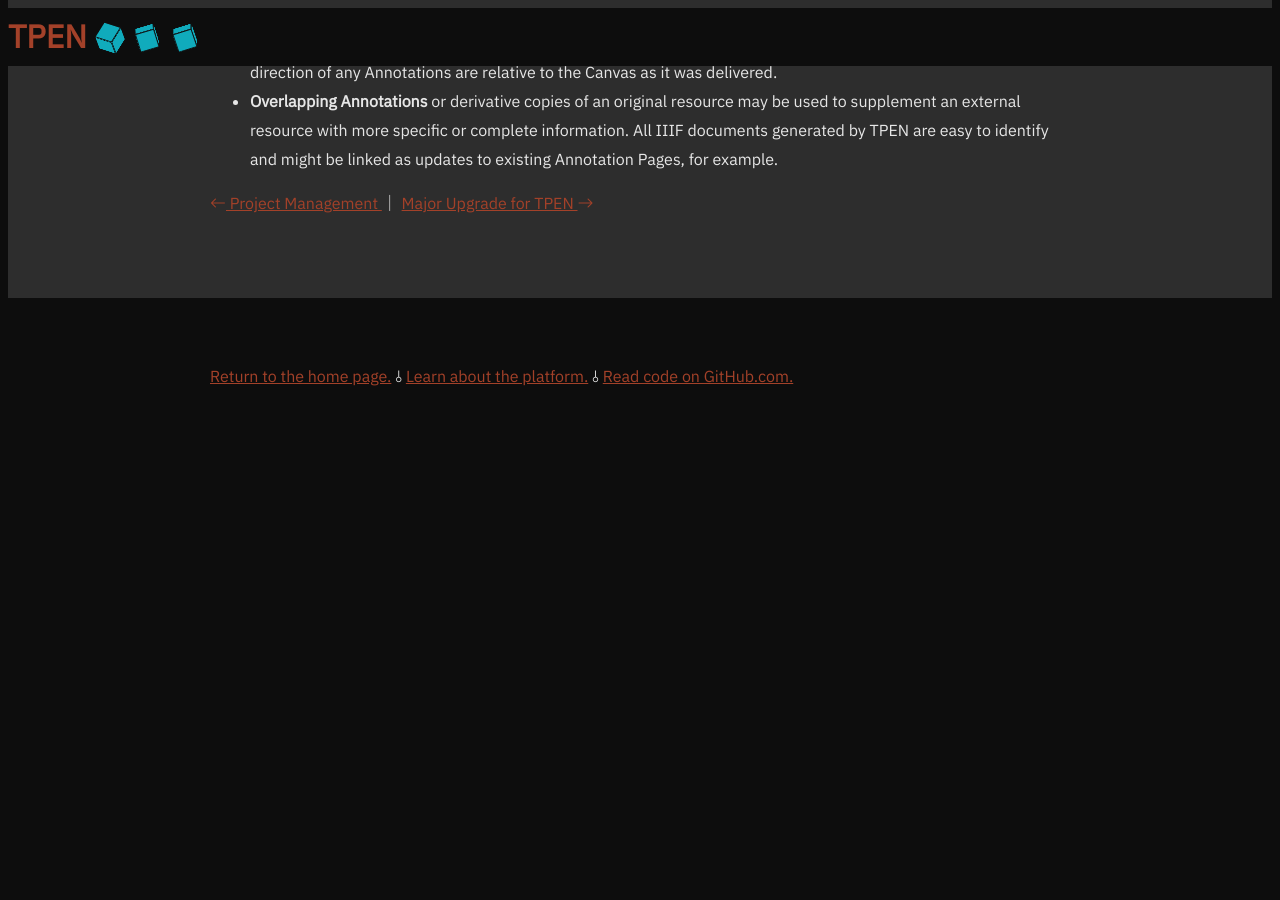
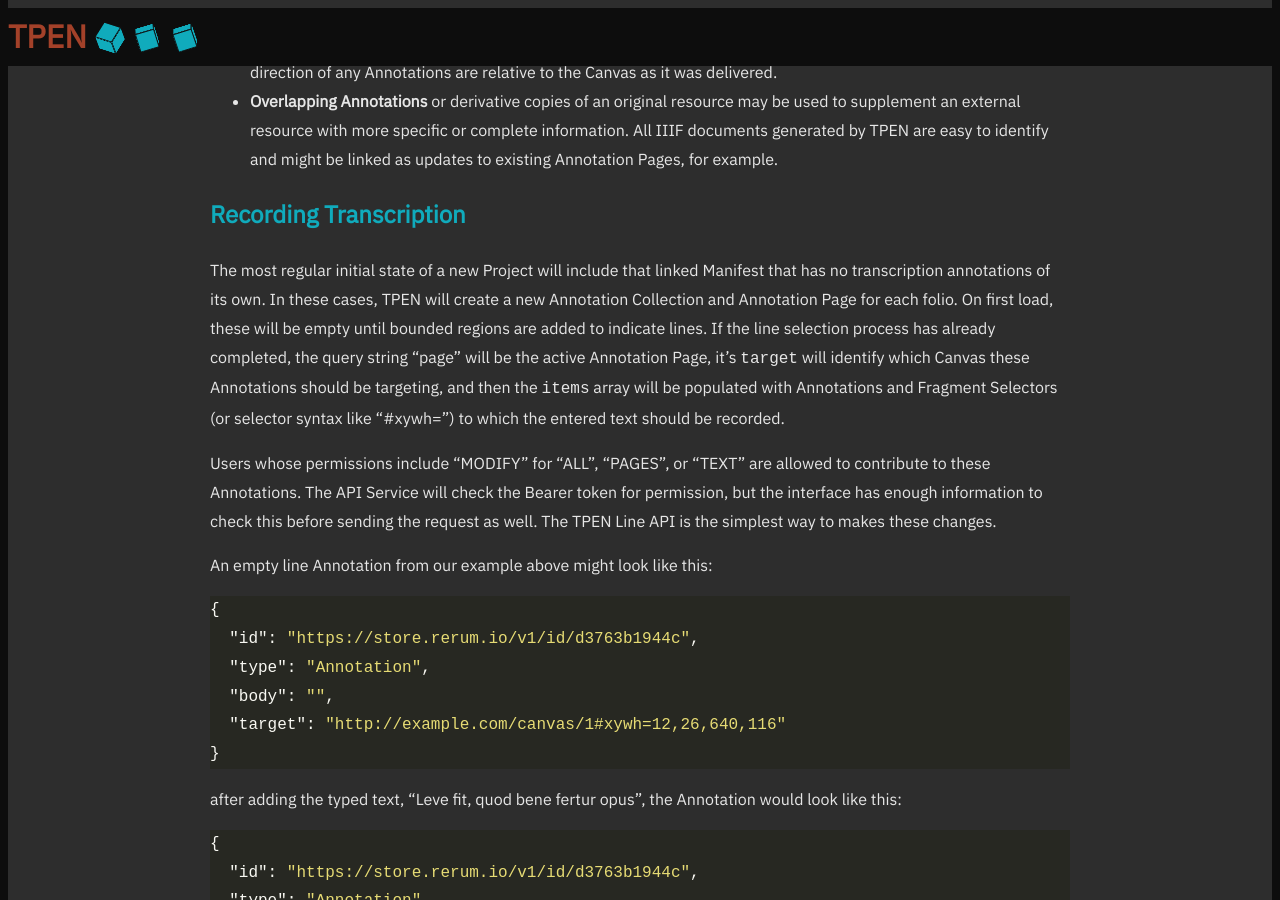
Before and after one commit to CenterForDigitalHumanities/TPEN3, a Jekyll site: the page built from _posts/2024-07-05-developing-transcription-interfaces.md, in a window 1280 px wide and 900 px high, scrolled down 6048 px. Built offline with Jekyll 4.4.1, drawn with Linux system fonts in a browser that asks for light colours; some of the changed text lies outside the part shown.

Commit message:
Update 2024-07-05-developing-transcription-interfaces.md

````diff
--- a/_posts/2024-07-05-developing-transcription-interfaces.md
+++ b/_posts/2024-07-05-developing-transcription-interfaces.md
@@ -150,7 +150,7 @@ Each Annotation Page matches standard usage very closely with the acceptable req
     {
       "id": "https://store.rerum.io/v1/id/d3763b1944c",
       "type": "Annotation",
-      "body": "http://example.net/comment1",
+      "body": "",
       "target": "http://example.com/canvas/1#xywh=12,26,640,116"
     }, ...
   ]
@@ -169,3 +169,58 @@ While the manuscript content belongs to an external resource, there are some way
 * **Canvas Cropping** prefers to set a viewbox around the Annotation Page instead of the full Canvas. To make this work, a simple `#xywh=` suffix on the `target` can set a bounding box for the region, but precise bounding can be accomplished with Fragment Selector resources, if needed.
 * **Canvas Rotation** can be accomplished is several ways, if the source repository hasn't already handled it. The method does not matter unless compatibility with other interfaces is required. Note that the dimensions and direction of any Annotations are relative to the Canvas as it was delivered.
 * **Overlapping Annotations** or derivative copies of an original resource may be used to supplement an external resource with more specific or complete information. All IIIF documents generated by TPEN are easy to identify and might be linked as updates to existing Annotation Pages, for example.
+
+## Recording Transcription
+
+The most regular initial state of a new Project will include that linked Manifest that has no transcription annotations of its own. In these cases, TPEN will create a new Annotation Collection and Annotation Page for each folio. On first load, these will be empty until bounded regions are added to indicate lines. If the line selection process has already completed, the query string "page" will be the active Annotation Page, it's `target` will identify which Canvas these Annotations should be targeting, and then the `items` array will be populated with Annotations and Fragment Selectors (or selector syntax like "#xywh=") to which the entered text should be recorded.
+
+Users whose permissions include "MODIFY" for "ALL", "PAGES", or "TEXT" are allowed to contribute to these Annotations. The API Service will check the Bearer token for permission, but the interface has enough information to check this before sending the request as well. The TPEN Line API is the simplest way to makes these changes.
+
+An empty line Annotation from our example above might look like this:
+
+```json
+{
+  "id": "https://store.rerum.io/v1/id/d3763b1944c",
+  "type": "Annotation",
+  "body": "",
+  "target": "http://example.com/canvas/1#xywh=12,26,640,116"
+}
+```
+
+after adding the typed text, "Leve fit, quod bene fertur opus", the Annotation would look like this:
+
+```json
+{
+  "id": "https://store.rerum.io/v1/id/d3763b1944c",
+  "type": "Annotation",
+  "body": {
+    "type" : "TextualBody",
+    "value" : "Leve fit, quod bene fertur opus",
+    "format" : "text/plain",
+    "language" : "la"
+  },
+  "target": "http://example.com/canvas/1#xywh=12,26,640,116"
+}
+```
+
+Since the only property changing is the `body`, it is safest to simply PATCH the change.
+
+```javascript
+fetch("https://api.t-pen.org/setText/d3763b1944c", {
+  method: "PATCH",
+  headers: {
+    "Content-Type": "application/json",
+    "Authorization": "Bearer <token>"
+  },
+  body: JSON.stringify({
+    "type" : "TextualBody",
+    "value" : "Leve fit, quod bene fertur opus",
+    "format" : "text/plain",
+    "language" : "la"
+  })
+})
+```
+
+*<small>These `type`, `format` defaults and the optional `language` can be omitted by setting the "Content-Type" header to "text/plain" and only sending the new string.</small>*
+
+The existing version of the Annotation will continue to exist, but the TPEN API will update the Line and all related documents, returning the updated Line id to the client.
````
